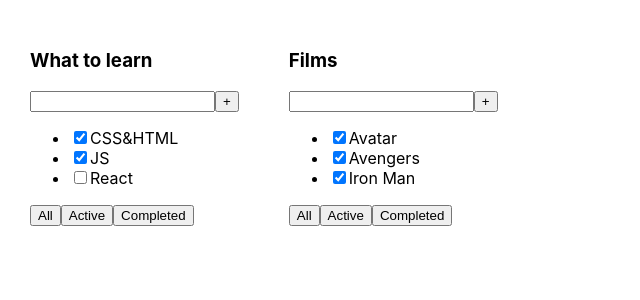
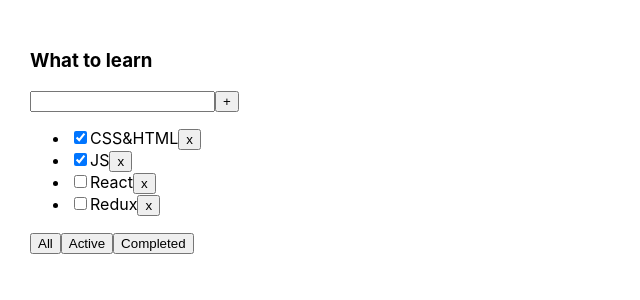
Before and after one commit to vitalyabedik/task-manager, a React (Create React App) app: page / in a window 1280 px wide. Shown: the top 300 px of the page, without its empty margins (0-640 px from the left). Built offline with nearby package versions, Linux system fonts and the light colour scheme.

Commit message:
feat: finish 02-lesson my variant, working with filter, and delete

```diff
--- a/src/App.tsx
+++ b/src/App.tsx
@@ -1,26 +1,69 @@
-import React from 'react';
+import React, {useState} from 'react';
 
 import './App.css';
 
 import {TaskType, Todolist} from './components/Todolist';
 
-const App: React.FC = () => {
-    const tasks1: Array<TaskType> = [
+// function useState2(data: any) {
+//     return [data, () => {}]
+// }
+//
+// let arr = useState2([{},{},{}])
+// let tasks =  arr[0]   // таски
+// let setTasks = arr[1] // функция
+
+// export function Counter() {
+//     console.log("Counter rendered")
+//     let arr = useState(5)
+//     let data = arr[0]
+//     let setData = arr[1]
+//
+//     return <div onClick={() => {setData(data + 1)}}>{data}</div>
+// }
+
+export type FilterType = 'all' | 'active' | 'completed'
+
+const App = () => {
+    const initialTasks = [
         {id: 1, title: 'CSS&HTML', isDone: true},
         {id: 2, title: 'JS', isDone: true},
-        {id: 3, title: 'React', isDone: false}
+        {id: 3, title: 'React', isDone: false},
+        {id: 4, title: 'Redux', isDone: false}
     ]
 
-    const tasks2: Array<TaskType> = [
-        {id: 1, title: 'Avatar', isDone: true},
-        {id: 2, title: 'Avengers', isDone: true},
-        {id: 3, title: 'Iron Man', isDone: true}
-    ]
+    let [tasks, setTasks] = useState<TaskType[]>(initialTasks)
+    let [filter, setFilter] = useState<FilterType>('all')
+
+    const removeTask = (id: number) => {
+        let filteredTasks = tasks.filter(el => el.id !== id)
+        setTasks(filteredTasks)
+    }
+
+    const changeFilter = (filter: FilterType) => {
+        setFilter(filter)
+    }
+
+    const getFilteredTasks = () => {
+        let filteredTasks = tasks
+        if (filter === 'active') {
+            filteredTasks = tasks.filter(el => !el.isDone)
+        }
+        if (filter === 'completed') {
+            filteredTasks = tasks.filter(el => el.isDone)
+        }
+
+        return filteredTasks
+    }
+
+    const filteredTasks = getFilteredTasks()
 
     return (
         <div className="App">
-            <Todolist title="What to learn" tasks={tasks1}/>
-            <Todolist title="Films" tasks={tasks2}/>
+            <Todolist title="What to learn"
+                      tasks={filteredTasks}
+                      removeTask={removeTask}
+                      changeFilter={changeFilter}
+            />
         </div>
     );
 }
--- a/src/components/Todolist.tsx
+++ b/src/components/Todolist.tsx
@@ -1,4 +1,5 @@
 import React from 'react';
+import {FilterType} from '../App';
 
 export type TaskType = {
     id: number
@@ -9,9 +10,20 @@ export type TaskType = {
 type PropsType = {
     title: string
     tasks: Array<TaskType>
+    removeTask: (id: number) => void
+    changeFilter: (value: FilterType) => void
 }
 
-export const Todolist: React.FC<PropsType> = (props) => {
+export const Todolist = (props: PropsType) => {
+
+    const buttonCloseHandler = (id: number) => {
+        props.removeTask(id)
+    }
+
+    const changeFilterHandler = (value: FilterType) => {
+        props.changeFilter(value)
+    }
+
     return (
         <div>
             <h3>{props.title}</h3>
@@ -20,14 +32,23 @@ export const Todolist: React.FC<PropsType> = (props) => {
                 <button>+</button>
             </div>
             <ul>
-                <li><input type="checkbox" checked={props.tasks[0].isDone}/><span>{props.tasks[0].title}</span></li>
-                <li><input type="checkbox" checked={props.tasks[1].isDone}/><span>{props.tasks[1].title}</span></li>
-                <li><input type="checkbox" checked={props.tasks[2].isDone}/><span>{props.tasks[2].title}</span></li>
+                {
+                    props.tasks.map(task => {
+                        // debugger
+                        return (
+                            <li key={task.id}>
+                                <input type="checkbox" checked={task.isDone}/>
+                                <span>{task.title}</span>
+                                <button onClick={() => buttonCloseHandler(task.id)}>x</button>
+                            </li>
+                        )
+                    })
+                }
             </ul>
             <div>
-                <button>All</button>
-                <button>Active</button>
-                <button>Completed</button>
+                <button onClick={() => changeFilterHandler('all')}>All</button>
+                <button onClick={() => changeFilterHandler('active')}>Active</button>
+                <button onClick={() => changeFilterHandler('completed')}>Completed</button>
             </div>
         </div>
     )
```
